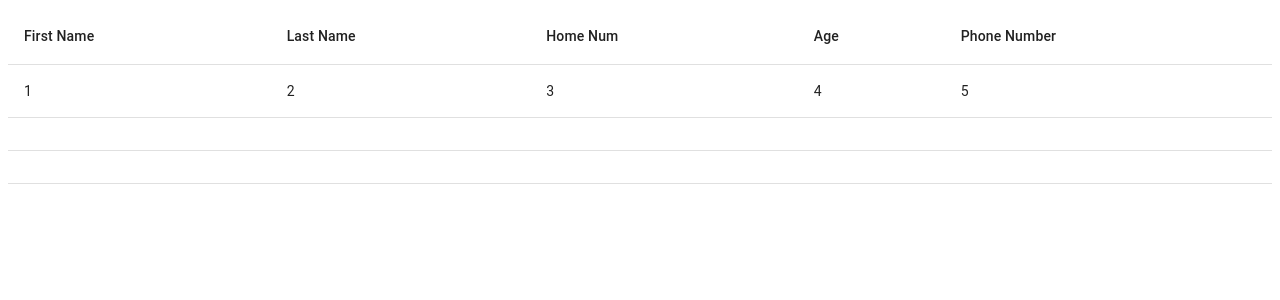
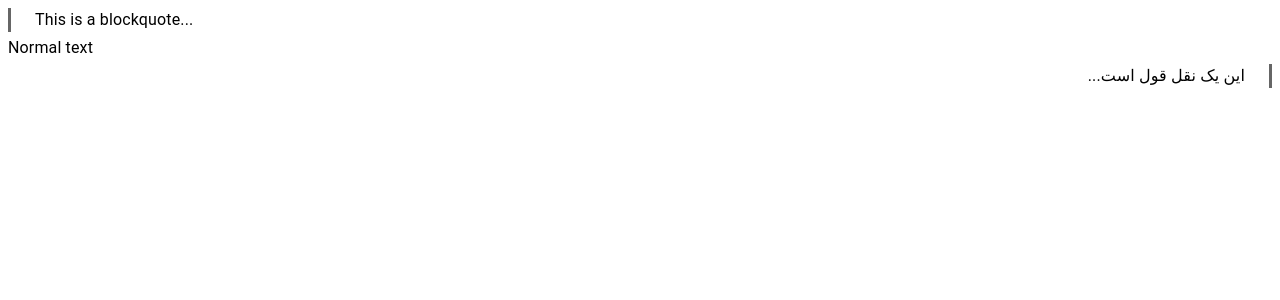
Before and after one commit to HPouyanmehr/mui-markdown, a React (Create React App) app in the folder package/: page / in a window 1280 px wide. Shown: the top 300 px of the page. Built offline with nearby package versions, Linux system fonts and the light colour scheme.

Commit message:
feat: Add blockquote support

```diff
--- a/package/src/App.tsx
+++ b/package/src/App.tsx
@@ -2,11 +2,11 @@ import MuiMarkdown from 'MuiMarkdown';
 
 const md = `
 
-| First Name | Last Name | Home Num | Age | Phone Number |
-|---|---|---|---|---|
-| 1 | 2 | 3 | 4 | 5 |
-|   |   |   |   |   |
-|   |   |   |   |   |
+> This is a blockquote...
+
+Normal text
+
+> این یک نقل قول است...
 
 `;
 
--- /dev/null
+++ b/package/src/components/core/Blockquote.tsx
@@ -0,0 +1,32 @@
+// Types
+import type { FC, ReactNode } from 'react';
+
+// Custom Core Components
+import Box from 'components/core/Box';
+
+// Custom Types
+export interface BlockquoteProps {
+  children?: ReactNode;
+}
+
+const Blockquote: FC<BlockquoteProps> = (props) => {
+  // Props
+  const { children } = props;
+
+  return (
+    <Box
+      component='blockquote'
+      dir='auto'
+      sx={{
+        borderInlineStart: '3px solid',
+        paddingInlineStart: '1.5rem',
+        borderColor: 'text.secondary',
+        m: '0.25rem 0',
+      }}
+    >
+      {children}
+    </Box>
+  );
+};
+
+export default Blockquote;
--- a/package/src/overrides.ts
+++ b/package/src/overrides.ts
@@ -3,6 +3,7 @@ import type { MarkdownToJSX } from 'markdown-to-jsx';
 
 // Custom Components
 import BodyOne from 'components/core/BodyOne';
+import Blockquote from 'components/core/Blockquote';
 import Divider from 'components/core/Divider';
 import H1 from 'components/core/H1';
 import H2 from 'components/core/H2';
@@ -19,6 +20,7 @@ import TableHead from 'components/core/TableHead';
 import TableRow from 'components/core/TableRow';
 
 const defaultOverrides: MarkdownToJSX.Overrides = {
+  blockquote: Blockquote,
   p: BodyOne,
   span: Span,
   hr: Divider,
```
